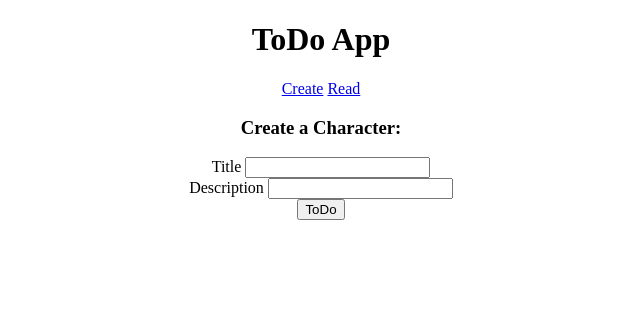
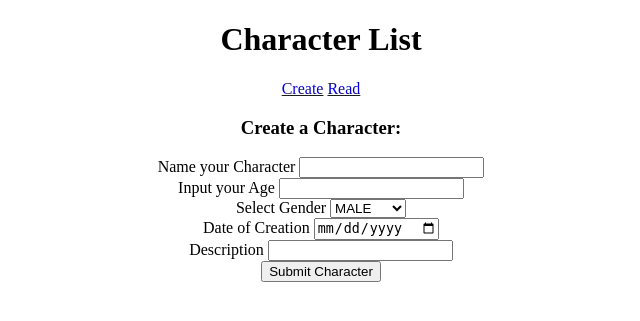
Before and after one commit to abouka23/QA-final-project, a Flask app: page /create in a window 1280 px wide. Shown: the top 321 px of the page, without its empty margins (319-959 px from the left). Run offline with Flask 2, Linux system fonts and the light colour scheme.

Commit message:
adding first instance

```diff
--- a/application/forms.py
+++ b/application/forms.py
@@ -1,14 +1,20 @@
 from flask_wtf import FlaskForm
-from wtforms import StringField, SubmitField, BooleanField
+from wtforms import StringField, SubmitField, BooleanField, IntegerField, SelectField, DateField
 from wtforms.validators import DataRequired, Length, ValidationError
 
 class CreateForm(FlaskForm):
-    name = StringField('Title', validators=[DataRequired(), Length(min=2,max=30)])
+    name = StringField('Name your Character', validators=[DataRequired(), Length(min=2,max=30)])
+    age = IntegerField('Input your Age',validators=[DataRequired()])
+    gender = SelectField('Select Gender', choices = [('male','MALE'),('female','FEMALE')])
+    date = DateField('Date of Creation',validators=[DataRequired()])
     description = StringField('Description', validators=[DataRequired(), Length(min=2,max=300)])
-    submit = SubmitField('ToDo')
+    submit = SubmitField('Submit Character')
 
 class UpdateForm(FlaskForm):
     name = StringField('Title', validators=[DataRequired(), Length(min=2,max=30)])
+    age = IntegerField('Input your Age',validators=[DataRequired()])
+    gender = SelectField('Select Gender', choices = [('male','MALE'),('female','FEMALE')])
+    date = DateField('Date of Creation',validators=[DataRequired()])
     description = StringField('Description', validators=[DataRequired(), Length(min=2,max=300)])
     completed = BooleanField('Completed')
-    submit = SubmitField('Update')
+    submit = SubmitField('Update Character')
--- a/application/routes.py
+++ b/application/routes.py
@@ -8,7 +8,7 @@ def create():
     createform = CreateForm()
 
     if createform.validate_on_submit():
-        character = Characters(name=createform.name.data, description=createform.description.data)
+        character = Characters(name=createform.name.data,age=createform.age.data,gender=createform.gender.data,date=createform.date.data, description=createform.description.data)
         db.session.add(character)
         db.session.commit()
         # Instead of rendering a template, the next line redirects the user to the endpoint for the function called 'read'.
@@ -36,6 +36,9 @@ def update(name):
     else:
         if updateform.validate_on_submit():
             character.name = updateform.name.data
+            character.age = updateform.age.data
+            character.gender = updateform.gender.data
+            character.date = updateform.date.data
             character.description = updateform.description.data
             character.completed = updateform.completed.data
             db.session.commit()
--- a/application/templates/create.html
+++ b/application/templates/create.html
@@ -9,6 +9,36 @@
         {% if form.name.errors %}
         <div class='error'>
             {% for error in form.name.errors %}
+                <span>{{ error }}</span>
+            {% endfor %}
+        </div>
+        {% endif %}
+        <br>
+        {{ form.age.label }}
+        {{ form.age }}
+        {% if form.age.errors %}
+        <div class='error'>
+            {% for error in form.age.errors %}
+                <span>{{ error }}</span>
+            {% endfor %}
+        </div>
+        {% endif %}
+        <br>
+        {{ form.gender.label }}
+        {{ form.gender }}
+        {% if form.gender.errors %}
+        <div class='error'>
+            {% for error in form.gender.errors %}
+                <span>{{ error }}</span>
+            {% endfor %}
+        </div>
+        {% endif %}
+        <br>
+        {{ form.date.label }}
+        {{ form.date }}
+        {% if form.date.errors %}
+        <div class='error'>
+            {% for error in form.date.errors %}
                 <span>{{ error }}</span>
             {% endfor %}
         </div>
--- a/application/templates/main.html
+++ b/application/templates/main.html
@@ -1,10 +1,10 @@
 <!DOCTYPE html>
 <html>
     <head>
-        <title>ToDo List</title>
+        <title>Fantasy Character Creation</title>
     </head>
     <body style="text-align: center">
-        <h1>ToDo App</h1>
+        <h1>Character List</h1>
         <span><a href="{{ url_for('create') }}">Create</a></span>
         <span><a href="{{ url_for('read') }}">Read</a></span>
         {% block todo %}{% endblock todo %}
--- a/application/templates/read.html
+++ b/application/templates/read.html
@@ -1,9 +1,12 @@
 {% extends 'main.html' %}
 {% block todo %}
-    <h3>All Character:</h3>
+    <h3>All Characters:</h3>
     <p>
     {% for character in characters %}
         Name: {{ character.name }} <br>
+        Age: {{ character.age }} <br>
+        Gender: {{ character.gender }} <br>
+        Date: {{ character.date }} <br>
         Description: {{ character.description }} <br>
         <!--The following line checks if the characters is completed or not-->
         {% if character.completed == True %}
```
Also changed, not shown: application/models.py (+5 -10 lines), application/templates/update.html (+30 -0 lines), application/data.db.
